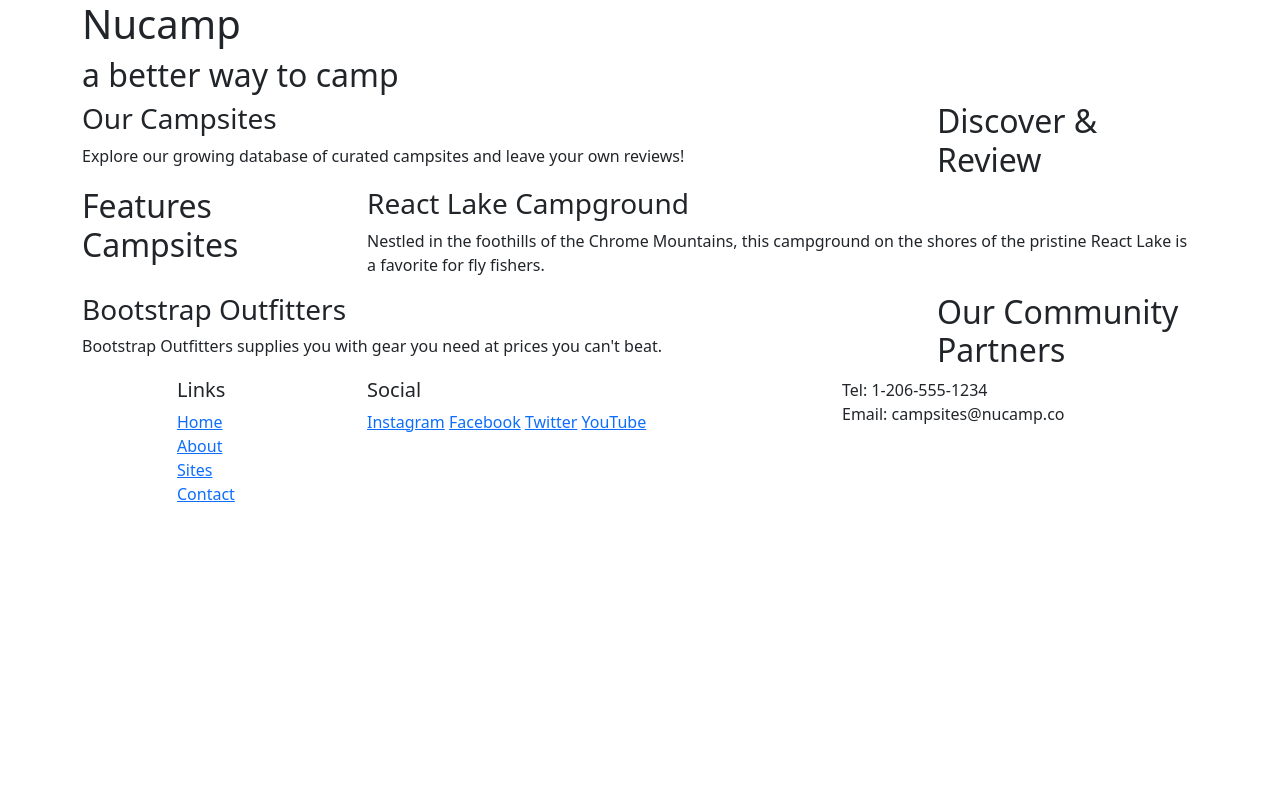
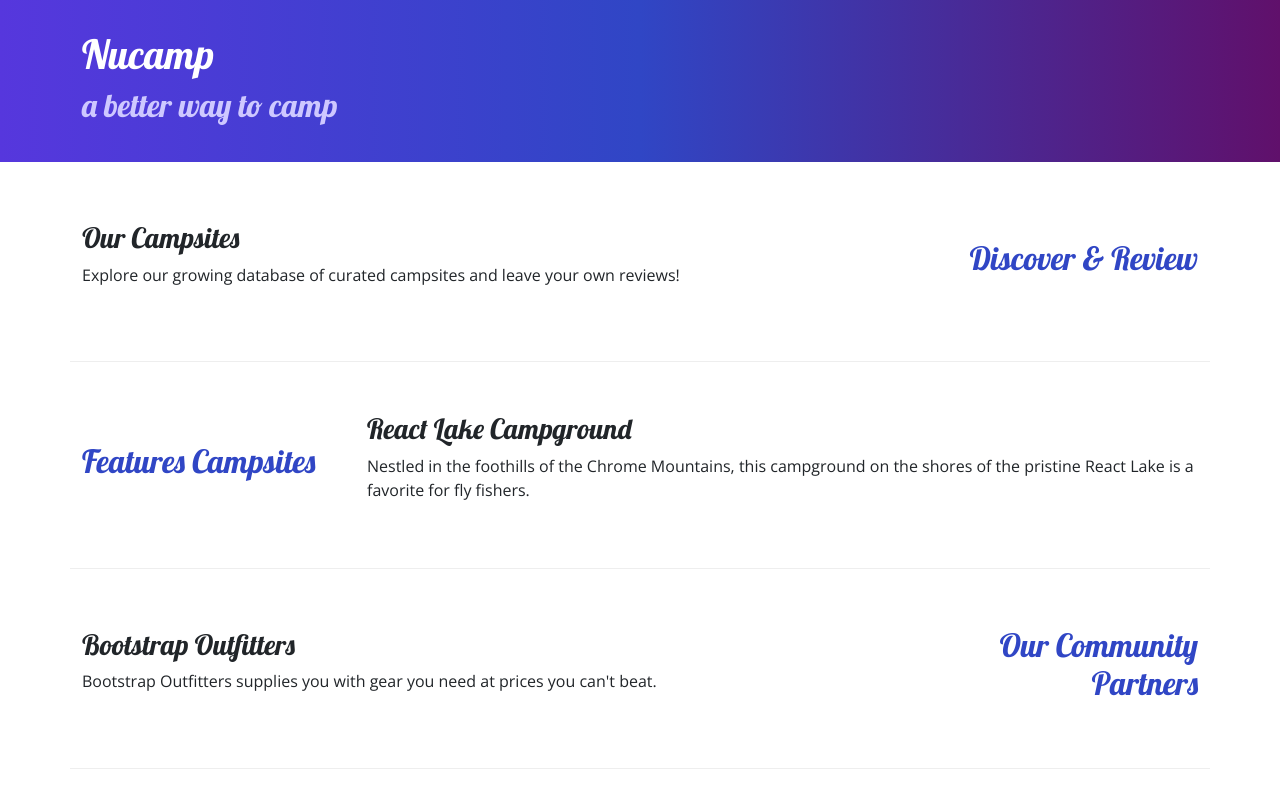
Before and after one commit to celadon29/git-test, a plain HTML site: page index.html in a window 1280 px wide. Shown: the top 786 px of the page. Drawn offline with nearby package versions, Linux system fonts and the light colour scheme.

Commit message:
Adding Custom Styles

```diff
--- /dev/null
+++ b/css/styles.css
@@ -0,0 +1,32 @@
+body {
+    font-family: "Open Sans", sans-serif;
+}
+
+h1, h2, h3 {
+    font-family: "Lobster", cursive;
+}
+
+h2 {
+    color: #3046C5;
+}
+
+header {
+    padding: 30px;
+    background-image: linear-gradient(to right, #5637DD, #3046C5, #60106B);
+    color: white;
+}
+
+header h2 {
+    color: #CEC8FF;
+}
+
+footer {
+    background-image: linear-gradient(CDC8FF, white);
+    padding: 20px 0;
+}
+
+.row-content {
+    padding: 50px 0;
+    border-bottom: 1px ridge;
+    min-height: 200px;
+}
--- a/index.html
+++ b/index.html
@@ -7,7 +7,11 @@
     <meta name="viewport" content="width=dzevice-width, initial-scale=1" />
 
     <!-- Bootstrap CSS -->
-     <link href="https://cdn.jsdelivr.net/npm/bootstrap@5.2.3/dist/css/bootstrap.min.css" rel="stylesheet" integrity="sha384-rbsA2VBKQhggwzxH7pPCaAqO46MgnOM80zW1RWuH61DGLwZJEdK2Kadq2F9CUG65" crossorigin="anonymous" />
+    <link href="https://cdn.jsdelivr.net/npm/bootstrap@5.2.3/dist/css/bootstrap.min.css" rel="stylesheet" integrity="sha384-rbsA2VBKQhggwzxH7pPCaAqO46MgnOM80zW1RWuH61DGLwZJEdK2Kadq2F9CUG65" crossorigin="anonymous" />
+
+    <!-- Additional CSS must be placed after Bootstrap CSS -->
+    <link rel="stylesheet" href="https://fonts.googleapis.com/css?family=Lobster|Open+Sans" />
+    <link rel="stylesheet" href="css/styles.css" />
     <title>Nucamp: A Better Way to Camp</title>
 </head>
 
@@ -28,9 +32,9 @@
   <main class="container">
 
     <!-- discover section -->
-     <section class="row">
+     <section class="row row-content align-items-center">
         <div class="col-sm-4 col-md-3 order-sm-last">
-            <h2>Discover & Review</h2>
+            <h2 class="text-sm-end">Discover & Review</h2>
         </div>
         <div class="col">
             <h3>Our Campsites</h3>
@@ -39,7 +43,7 @@
      </section>
 
      <!-- feature section -->
-     <section class="row">
+     <section class="row row-content align-items-center">
         <div class="col-sm-4 col-md-3">
             <h2>Features Campsites</h2>
         </div>
@@ -50,9 +54,9 @@
      </section>
 
      <!-- partner section -->
-      <section class="row">
+      <section class="row row-content align-items-center">
         <div class="col-sm-4 col-md-3 order-sm-last">
-            <h2>Our Community Partners</h2>
+            <h2 class="text-sm-end">Our Community Partners</h2>
         </div>
         <div class="col">
             <h3>Bootstrap Outfitters</h3>
@@ -75,14 +79,14 @@
                     <li><a href="#">Contact</a></li>
                 </ul>
             </div>
-            <div class="col-6 col-sm-5">
+            <div class="col-6 col-sm-5 text-center">
                 <h5>Social</h5>
                 <a href="http://instagram.com/">Instagram</a>
                 <a href="http://facebook.com/">Facebook</a>
                 <a href="http://twitter.com/">Twitter</a>
                 <a href="http://youtube.com">YouTube</a>
             </div>
-            <div class="col-sm-4">
+            <div class="col-sm-4 text-center">
                 Tel: 1-206-555-1234<br />
                 Email: campsites@nucamp.co
             </div>
```
